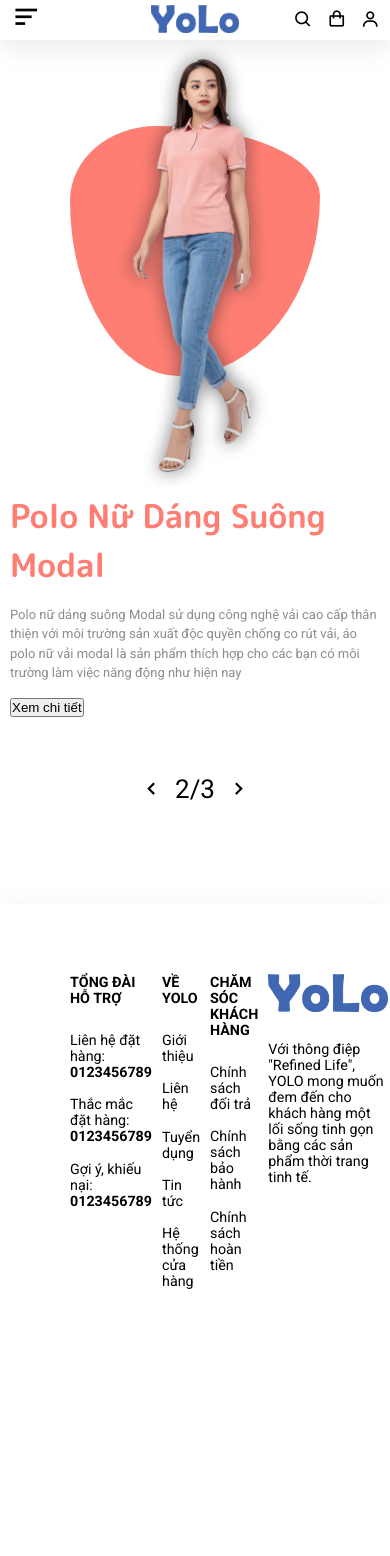
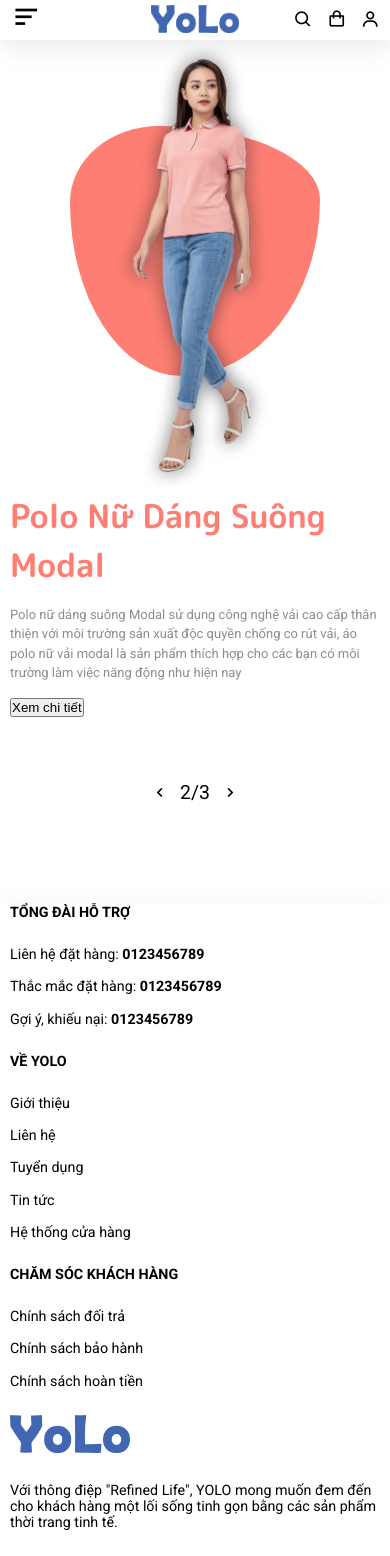
Before and after one commit to TruongDayx2/yolo-ecommerce-ui, a React (Create React App) app: page / in a window 390 px wide. Before the commit the page ends 1375 px from the top, so only its background shows below. Built offline with nearby package versions, Linux system fonts and the light colour scheme.

Commit message:
fix grid & footer

```diff
--- a/src/components/Grid.jsx
+++ b/src/components/Grid.jsx
@@ -7,8 +7,8 @@ const Grid = props => {
     }
 
     const col = props.col ? `grid-col-${props.col}` : ''
-    const mdCol = props.mdCol ? `grid-col-${props.mdCol}` : ''
-    const smCol = props.smCol ? `grid-col-${props.smCol}` : ''
+    const mdCol = props.mdCol ? `grid-col-md-${props.mdCol}` : ''
+    const smCol = props.smCol ? `grid-col-sm-${props.smCol}` : ''
 
   return (
     <div className={`grid ${col} ${mdCol} ${smCol}`} style={style}>
--- a/src/sass/components/_footer.scss
+++ b/src/sass/components/_footer.scss
@@ -24,4 +24,8 @@
             margin-bottom: 1.25rem;
         }
     }
+
+    @include mobile{
+        padding: 0 10px;
+    }
 }
--- a/src/sass/components/_header.scss
+++ b/src/sass/components/_header.scss
@@ -19,6 +19,10 @@
         height: $header-shrink-height;
         box-shadow: $box-shadow;
         z-index: 100;
+
+        @include mobile{
+            height: $header-mobile-height
+        }
     }
 
     &__logo{
--- a/src/sass/components/_hero-slider.scss
+++ b/src/sass/components/_hero-slider.scss
@@ -181,7 +181,13 @@
             .index{
                 font-size: 1.5rem;
             }
+
+            @include mobile{
+                font-size: 1.5rem;
+            }
         }
+
+
     }
 }
 
```
